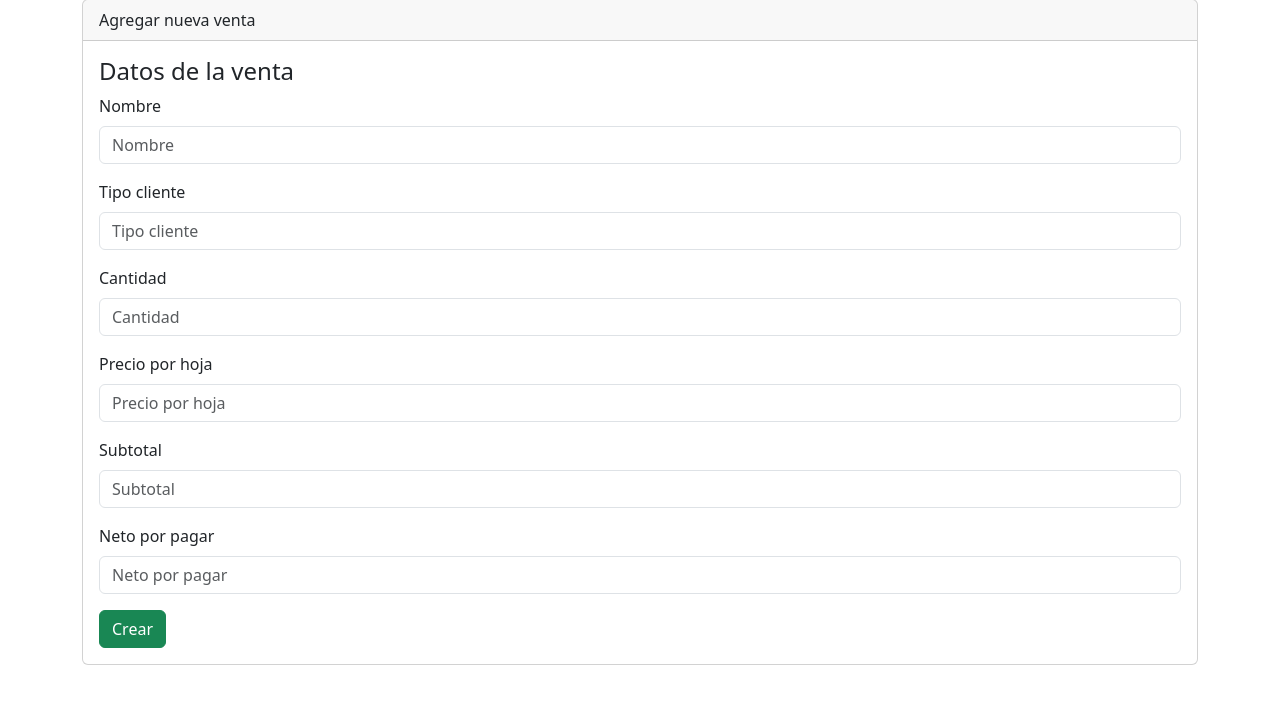
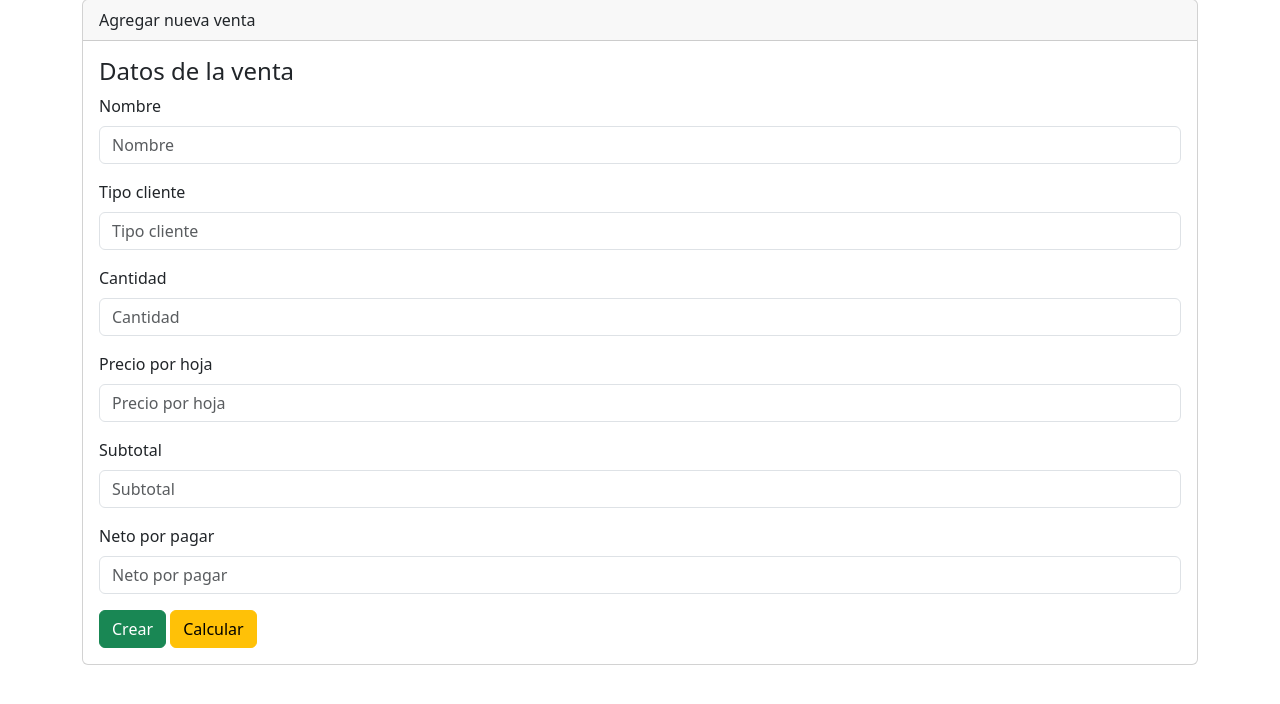
Before and after one commit to HeidyCardenas1903/WebHojasHieloSeco, a Django app: page /ventas/crear in a window 1280 px wide. Shown: the part 57-761 px from the top of the page. Run offline with Django 4.2, Linux system fonts and the light colour scheme.

Commit message:
Boton calcular

```diff
--- a/webhojas/libreria/templates/hojas/form.html
+++ b/webhojas/libreria/templates/hojas/form.html
@@ -13,4 +13,5 @@
     </div>
   {%endfor%}
   <input type="submit" class="btn btn-success" value="Crear">
+  <input type="submit" class="btn btn-warning" value="Calcular">
 </form>
```
